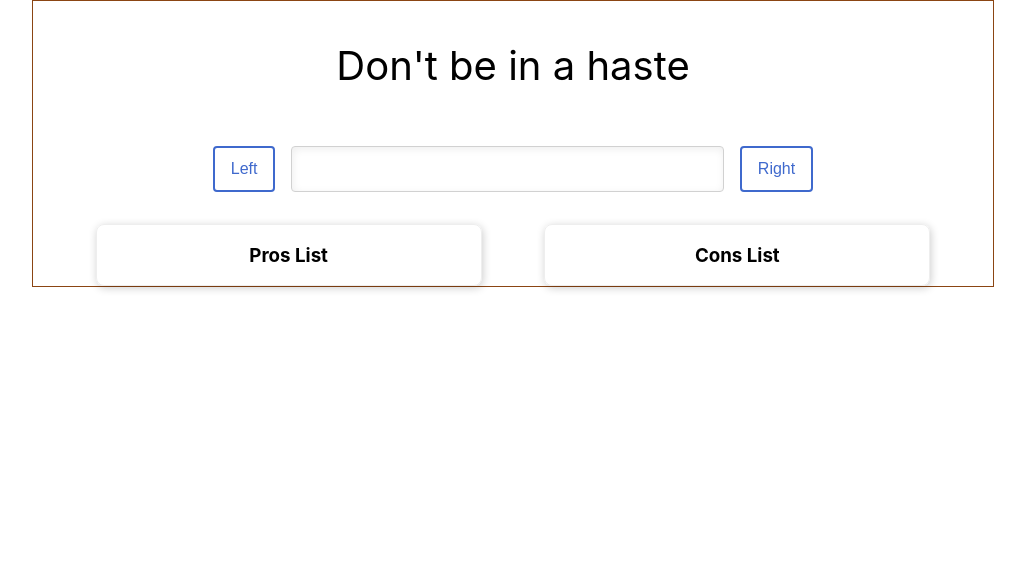
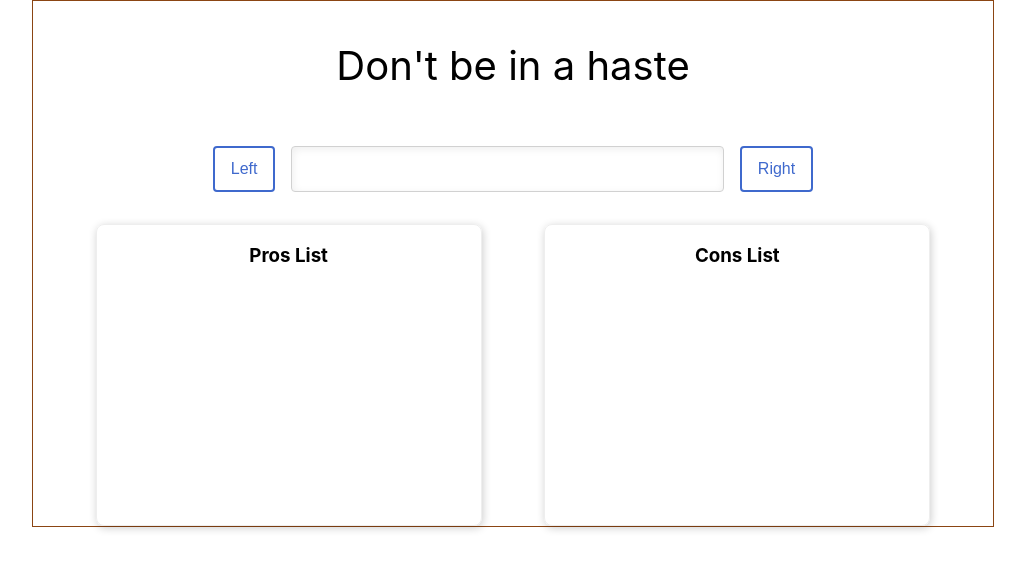
Before and after one commit to amha19/prosandcons, a React (Create React App) app: page / in a window 1280 px wide. Shown: the top 570 px of the page, without its empty margins (127-1152 px from the left). Built offline with nearby package versions, Linux system fonts and the light colour scheme.

Commit message:
refactor and add pros and cons component

```diff
--- a/package.json
+++ b/package.json
@@ -13,6 +13,7 @@
         "react-dom": "^17.0.2",
         "react-scripts": "4.0.3",
         "styled-components": "^5.3.1",
+        "styled-system": "^5.1.5",
         "typescript": "^4.4.3"
     },
     "scripts": {
@@ -40,6 +41,7 @@
         ]
     },
     "devDependencies": {
+        "@types/styled-system": "^5.1.13",
         "@typescript-eslint/eslint-plugin": "4.31.1",
         "@typescript-eslint/parser": "4.31.1",
         "babel-eslint": "10.1.0",
--- a/src/App.tsx
+++ b/src/App.tsx
@@ -1,6 +1,6 @@
 import React, { useState } from 'react';
-import Pros from './components/Pros';
-import Cons from './components/Cons';
+import Pros from './components/Pros/Pros';
+import Cons from './components/Cons/Cons';
 import {
     StyledApp,
     StyledContainer,
--- a/src/components/Cons.tsx
+++ b/src/components/Cons/Cons.tsx
@@ -1,10 +1,9 @@
+import { useEffect, useState } from 'react';
 import styled from 'styled-components';
-import { useEffect, useState } from 'react';
-import { ItemList } from '../App';
+import { ItemList } from '../../App';
+import ConsItem from './ConsItem';
 
-const Cons = (props: { consList: ItemList[] }) => {
-    const { consList } = props;
-
+const Cons: React.FC<{ consList: ItemList[] }> = ({ consList }) => {
     const [cons, setCons] = useState<ItemList[]>([]);
 
     useEffect(() => {
@@ -14,11 +13,9 @@ const Cons = (props: { consList: ItemList[] }) => {
     return (
         <ConsCard>
             <h3>Cons List</h3>
-            <ul>
-                {cons.map((con, index) => (
-                    <li key={index}>{con.item}</li>
-                ))}
-            </ul>
+            {cons.map((con, index) => (
+                <ConsItem key={index} con={con.item} />
+            ))}
         </ConsCard>
     );
 };
@@ -26,10 +23,10 @@ const Cons = (props: { consList: ItemList[] }) => {
 const ConsCard = styled.div`
     width: 40%;
     margin-top: 16px;
-    height: auto;
+    min-height: 300px;
     border: 1px solid #eee;
     border-radius: 8px;
     box-shadow: 1px 2px 8px rgba(0, 0, 0, 0.2);
-`
+`;
 
 export default Cons;
--- /dev/null
+++ b/src/components/Cons/ConsItem.tsx
@@ -0,0 +1,7 @@
+import React from 'react';
+
+const ConsItem: React.FC<{ con: string }> = ({ con }) => {
+    return <div>{con}</div>;
+};
+
+export default ConsItem;
--- a/src/components/Pros.tsx
+++ b/src/components/Pros/Pros.tsx
@@ -1,10 +1,9 @@
+import { useEffect, useState } from 'react';
 import styled from 'styled-components';
-import { useEffect, useState } from 'react';
-import { ItemList } from '../App';
+import { ItemList } from '../../App';
+import ProsItem from './ProsItem';
 
-const Pros = (props: { prosList: ItemList[] }) => {
-    const { prosList } = props;
-
+const Pros: React.FC<{ prosList: ItemList[] }> = ({ prosList }) => {
     const [pros, setPros] = useState<ItemList[]>([]);
 
     useEffect(() => {
@@ -14,11 +13,9 @@ const Pros = (props: { prosList: ItemList[] }) => {
     return (
         <ProsCard>
             <h3>Pros List</h3>
-            <ul>
-                {pros.map((pro, index) => (
-                    <li key={index}>{pro.item}</li>
-                ))}
-            </ul>
+            {pros.map((pro, index) => (
+                <ProsItem key={index} pro={pro.item} />
+            ))}
         </ProsCard>
     );
 };
@@ -26,10 +23,10 @@ const Pros = (props: { prosList: ItemList[] }) => {
 const ProsCard = styled.div`
     width: 40%;
     margin-top: 16px;
-    height: auto;
+    min-height: 300px;
     border: 1px solid #eee;
     border-radius: 8px;
     box-shadow: 1px 2px 8px rgba(0, 0, 0, 0.2);
-`
+`;
 
 export default Pros;
--- /dev/null
+++ b/src/components/Pros/ProsItem.tsx
@@ -0,0 +1,7 @@
+import React from 'react';
+
+const ProsItem: React.FC<{ pro: string }> = ({ pro }) => {
+    return <div>{pro}</div>;
+};
+
+export default ProsItem;
```
Also changed, not shown: 1 other file (tests, documents, lock files or other folders).
